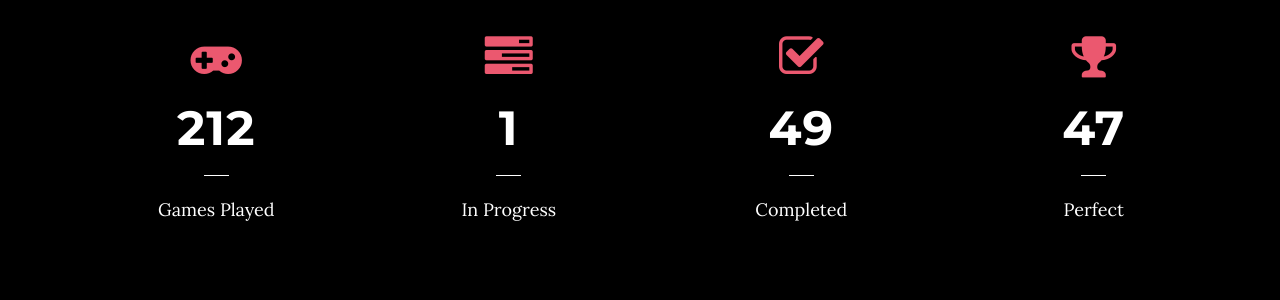
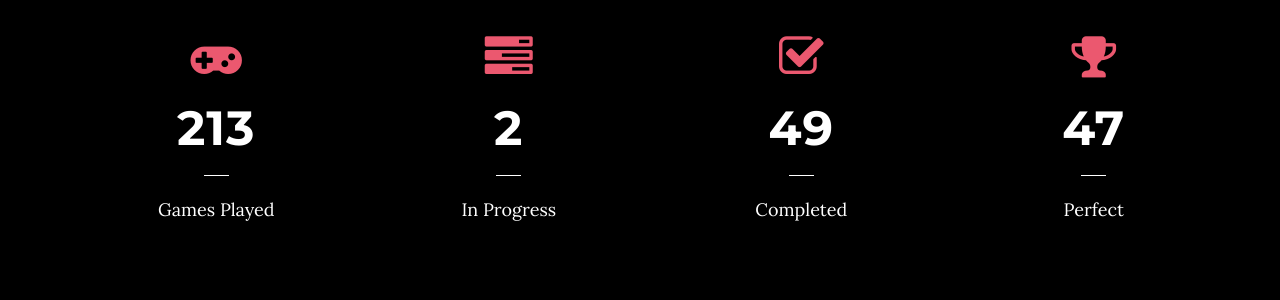
Before and after one commit to kuangami/kuangami.github.io, a Jekyll site: the page built from index.html, in a window 1280 px wide and 900 px high, scrolled down 1004 px. Shown: the part 161-461 px from the top of the window. Built offline with Jekyll 4.4.1, drawn with Linux system fonts in a browser that asks for light colours.

Commit message:
GitHub Actions commit

```diff
--- a/_data/gamestats.json
+++ b/_data/gamestats.json
@@ -1 +1 @@
-{"records":[{"id":"recNhKo61o1TseEuU","createdTime":"2021-05-23T23:08:31.000Z","fields":{"Games Played":212,"Playing":1,"Completed":49,"Perfect":47}}]}
+{"records":[{"id":"recNhKo61o1TseEuU","createdTime":"2021-05-23T23:08:31.000Z","fields":{"Games Played":213,"Playing":2,"Completed":49,"Perfect":47}}]}
```
Also changed, not shown: _data/recentplay.json (+1 -1 lines).
